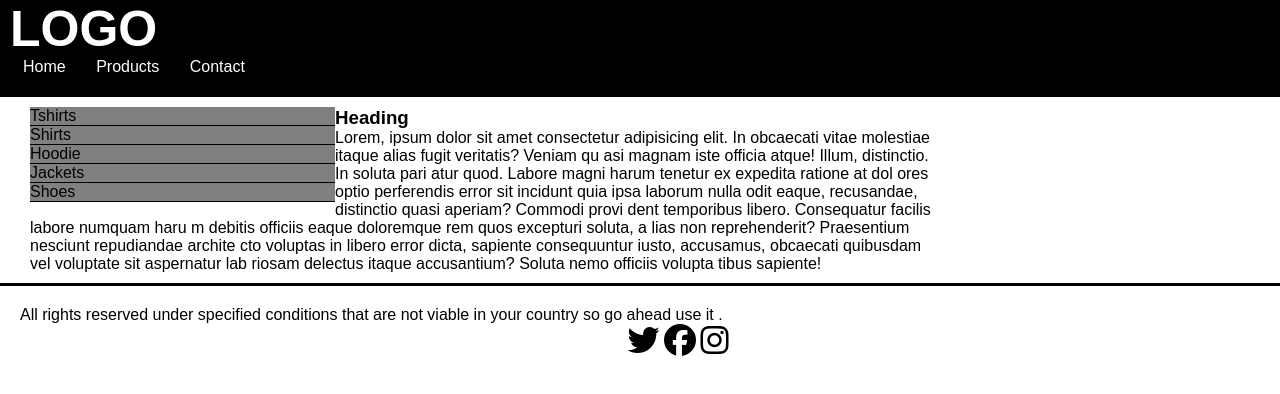
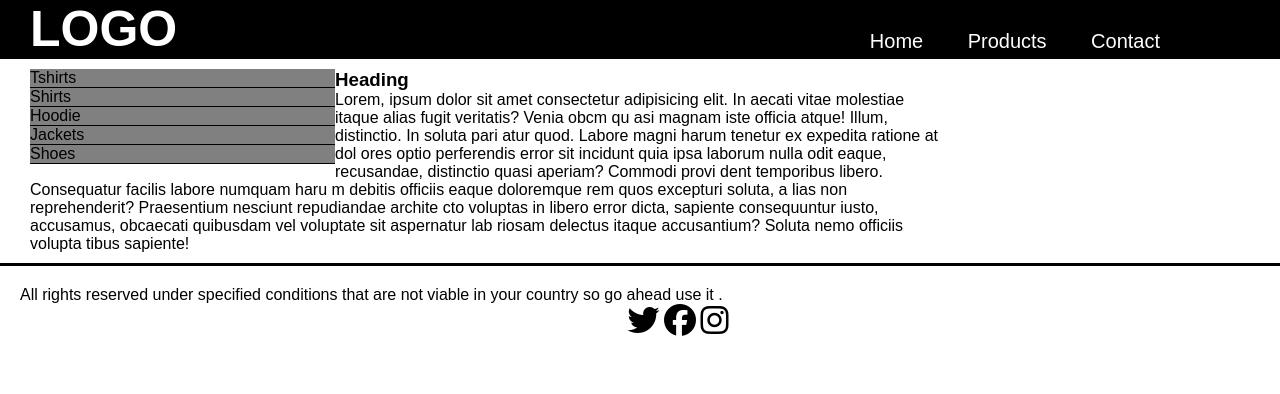
Before and after one commit to vatsal999/Float-example, a plain HTML site: page index.html in a window 1280 px wide. Drawn offline with Linux system fonts and the light colour scheme; a web font is replaced by a local one.

Commit message:
css added changes to header

```diff
--- a/index.html
+++ b/index.html
@@ -37,8 +37,7 @@
             <div class="right-side-content">
                 <h3>Heading</h3>
                 <p>
-                    Lorem, ipsum dolor sit amet consectetur adipisicing elit. In
-                    obcaecati vitae molestiae itaque alias fugit veritatis? Veniam qu
+                    Lorem, ipsum dolor sit amet consectetur adipisicing elit. In aecati vitae molestiae itaque alias fugit veritatis? Venia obcm qu
                     asi magnam iste officia atque! Illum, distinctio. In soluta pari
                     atur quod. Labore magni harum tenetur ex expedita ratione at dol
                     ores optio perferendis error sit incidunt quia ipsa laborum nulla
--- a/style.css
+++ b/style.css
@@ -21,30 +21,37 @@ a {
 
 
 /* ----header---- */
-.logo{
-    color: white;
-    font-family: 'MuseoModerno',sans-serif;
-    font-weight: 600;
-    font-size: 50px;
-}
 
 header {
     border-bottom-style: solid;
     border-bottom-width: 1px;
     justify-content: space-between;
     background-color: black;
-    padding: 0px 0px 20px 10px;
+    display: flex;
 }
+
+nav {
+    padding: 30px 100px 0px 0px;
+}
+
+.logo{
+    color: white;
+    font-family: 'MuseoModerno',sans-serif;
+    font-weight: 600;
+    font-size: 50px;
+    padding: 0px 0px 0px 30px;
+}
+
 
 .navlinks li{
     display: inline-block;
     padding: 0px 10px;
 }
 .navlinks  a{
-    border-radius: 50px;
-    border-color: white;
-    transform: ease-in  2.5s;
-    padding: 3px 3px;
+
+    transition: ease  0.5s;
+    padding: 3px 10px;
+    font-size: 20px;
 }
 
 .navlinks  a:hover {
```
